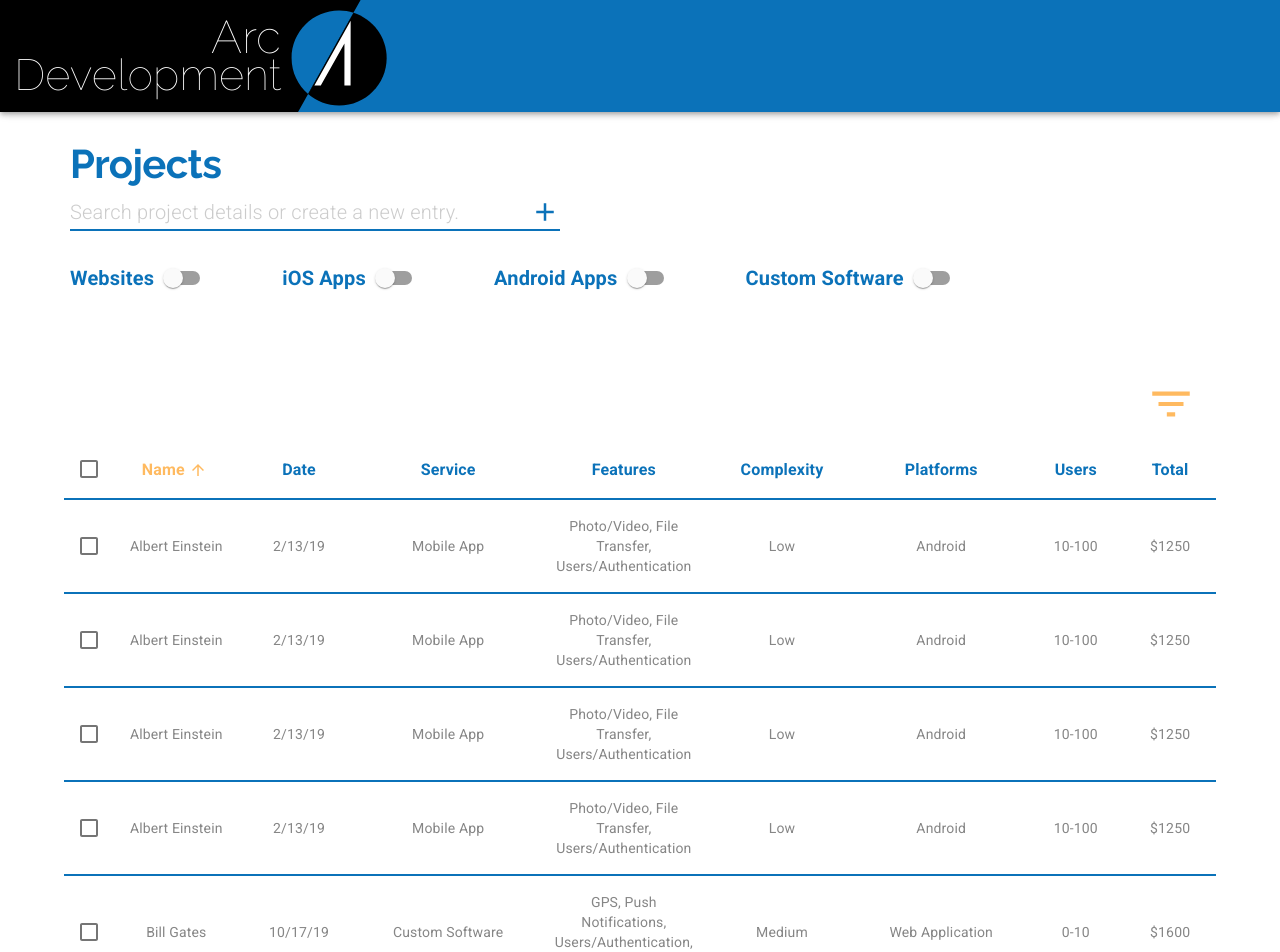
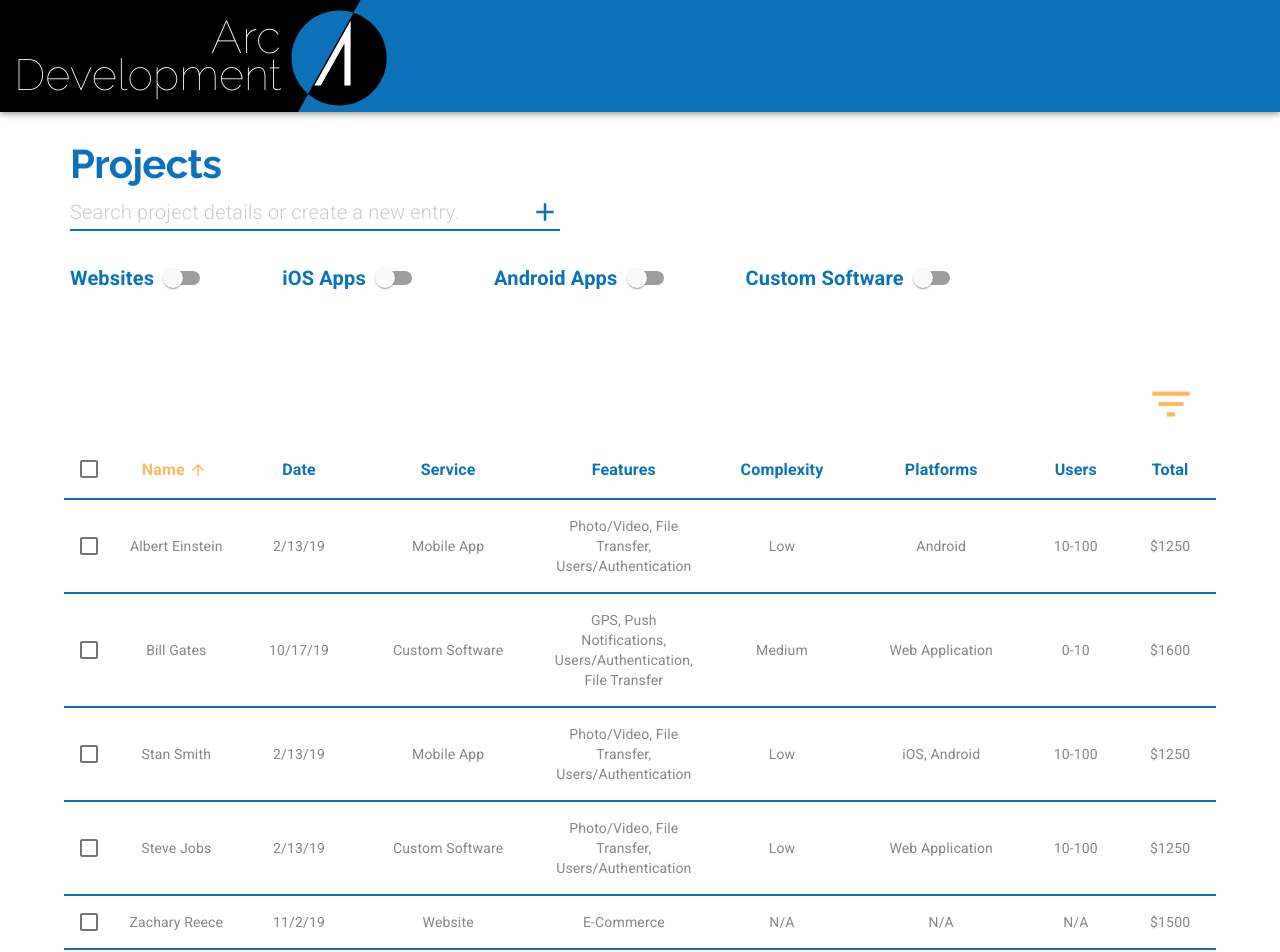
Before and after one commit to unachoza/Personal-Project-Manager, a Next.js app: page / in a window 1280 px wide. Shown: the top 952 px of the page. Built offline with nearby package versions, Linux system fonts and the light colour scheme.

Commit message:
fixed date picker

```diff
--- a/src/pages/index.js
+++ b/src/pages/index.js
@@ -96,39 +96,6 @@ export default function ProjectManager() {
       'Photo/Video, File Transfer, Users/Authentication',
       'Low',
       'iOS, Android',
-      '10-100',
-      '$1250',
-      true
-    ),
-    createData(
-      'Albert Einstein',
-      '2/13/19',
-      'Mobile App',
-      'Photo/Video, File Transfer, Users/Authentication',
-      'Low',
-      'Android',
-      '10-100',
-      '$1250',
-      true
-    ),
-    createData(
-      'Albert Einstein',
-      '2/13/19',
-      'Mobile App',
-      'Photo/Video, File Transfer, Users/Authentication',
-      'Low',
-      'Android',
-      '10-100',
-      '$1250',
-      true
-    ),
-    createData(
-      'Albert Einstein',
-      '2/13/19',
-      'Mobile App',
-      'Photo/Video, File Transfer, Users/Authentication',
-      'Low',
-      'Android',
       '10-100',
       '$1250',
       true
@@ -337,7 +304,7 @@ export default function ProjectManager() {
   );
 
   return (
-    <MuiPickersUtilsProvider utils={DateFnsUtils}>
+    <MuiPickersUtilsProvider utils={DateFnsUtils} style={{ zindex: 20 }}>
       <Grid container direction="column" alignItems={matchesSM ? 'center' : undefined}>
         <Grid item style={{ marginTop: '2em', marginLeft: matchesSM ? 0 : '5em' }}>
           <Typography variant="h1">Projects</Typography>
@@ -439,7 +406,7 @@ export default function ProjectManager() {
           maxWidth="md"
           open={dialogOpen}
           fullScreen={matchesSM}
-          style={{ zIndex: 1302 }}
+          style={{ zIndex: 12 }}
           onClose={() => setDialogOpen(false)}
         >
           <Grid container justify="center">
```
Also changed, not shown: src/ui/footerAdornment.svg (deleted).
